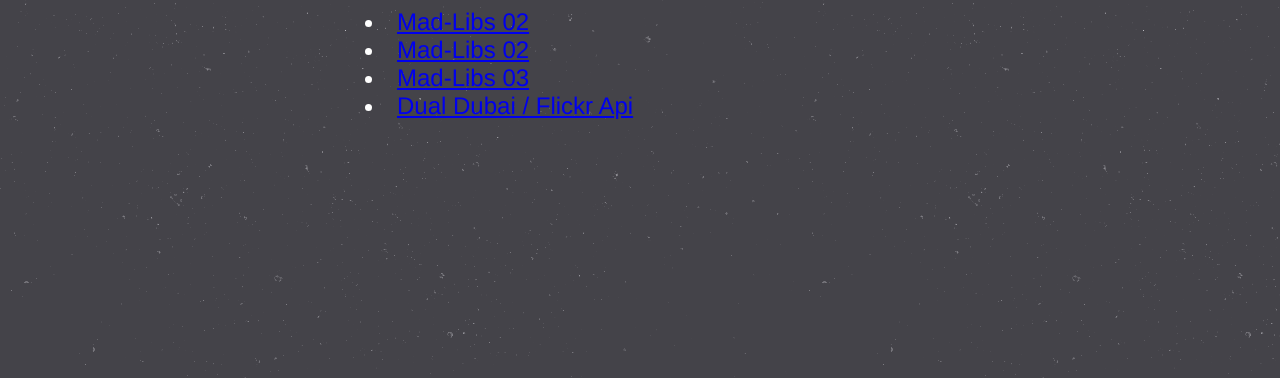
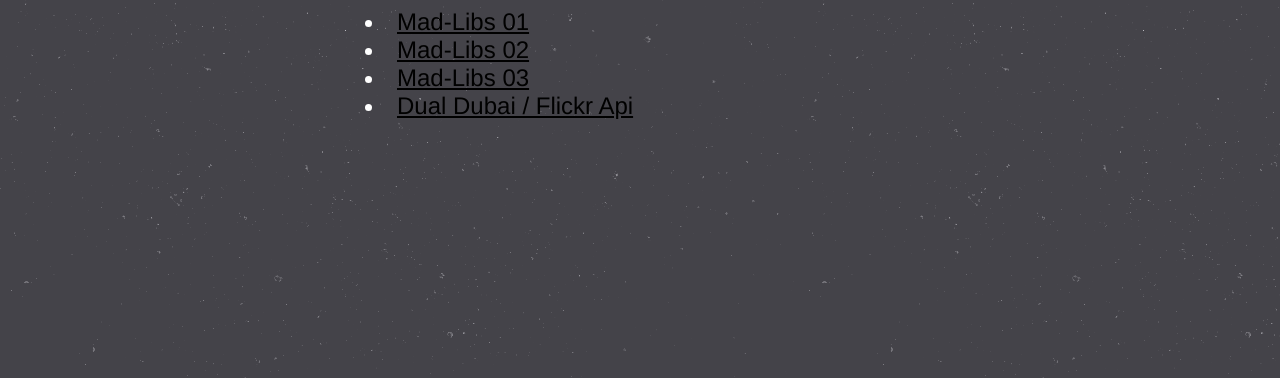
Before and after one commit to RafayM/RafayM.github.io, a plain HTML site: page index.html in a window 1280 px wide. Shown: the part 422-800 px from the top of the page. Drawn offline with Linux system fonts and the light colour scheme.

Commit message:
more assign

```diff
--- a/index.html
+++ b/index.html
@@ -7,7 +7,11 @@
     <link rel="stylesheet" href="style.css" type="text/css" media="screen"/>
 
     <style>
- .li webkit-font-smoothing: antialiased;
+ a:link {color:black;}    /* unvisited link */
+a:visited {color:black;} /* visited link */
+a:hover {color:white;}   /* mouse over link */
+a:active {text-decoration:none;}  /* selected link */
+
 
 
     </style>
@@ -23,7 +27,7 @@
 
         	Ahoy!!! Im currently a student attending The City College of New York, discovering
             my passion for animation and web-design.
-            <li> <a href="http://rafaym.github.io/mad-libs-01.html">Mad-Libs 02</a> </li>
+            <li> <a href="http://rafaym.github.io/mad-libs-01.html">Mad-Libs 01</a> </li>
             <li> <a href="http://rafaym.github.io/mad-libs-02.html">Mad-Libs 02</a> </li>
             <li> <a href="http://rafaym.github.io/mad-libs-03.html">Mad-Libs 03</a> </li>
             <li> <a href="http://rafaym.github.io/slideshow2.html">Dual Dubai / Flickr Api</a> </li>
```
